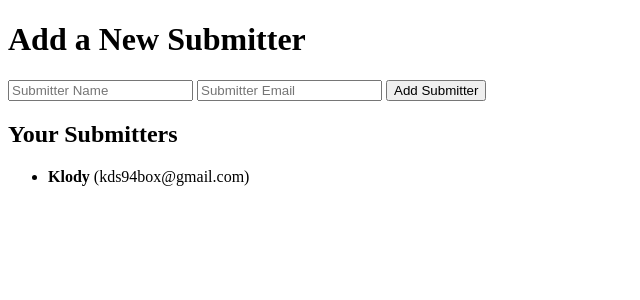
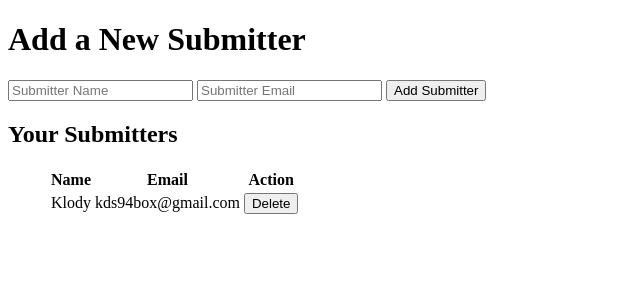
Before and after one commit to Klodmy/compliance, a Flask app: page /my_submitters in a window 1280 px wide. Shown: the part 46-346 px from the top of the page, without its empty margins (0-640 px from the left). Run offline with Flask 3, Linux system fonts and the light colour scheme; a user stored in the database is signed in; data comes from the database, SQL or seed files in the repository; both versions use the stored data as it was after the commit.

Commit message:
added couple of flashes, fixed delete_sub route, added this button to html

```diff
--- a/app.py
+++ b/app.py
@@ -197,17 +197,21 @@ def admin():
 
 # removes sub from the db when "delete" button is hit
 @app.route("/delete_sub", methods=['POST'])
-def delete_user():
+def delete_sub():
     # call db
     db = get_db()
     # gets user's token
     token = request.form.get("token")
+    sub = db.execute("SELECT name FROM submitting_users WHERE token = ?", (token,)).fetchone()
+
 
     # if got, deletes this user from the db
     if token:
-        db.execute("DELETE FROM users WHERE token = ?", (token, ))
+        flash(f"Submitter {sub['name']} has been successfully deleted.")
+        db.execute("DELETE FROM submitting_users WHERE token = ?", (token,))
         db.commit()
-        return redirect("/admin")
+
+    return redirect("/my_submitters")
 
 
 
@@ -428,10 +432,11 @@ def my_submitters():
         # adding new user dummy data
         db.execute("INSERT INTO submitting_users (login, password, email, token, invited_by, name) VALUES (?, ?, ?, ?, ?, ?)", (str(randint(1, 1000)), str(randint(1, 1000)), email, new_token, user_id, name))
         db.commit()
+        flash(f"Submitter {name} was successfully added.")
         return redirect("/my_submitters")
 
     # get existing submitters
-    submitters = db.execute("SELECT name, email FROM submitting_users WHERE invited_by = ?", (user_id,)).fetchall()
+    submitters = db.execute("SELECT name, email, token FROM submitting_users WHERE invited_by = ?", (user_id,)).fetchall()
 
     return render_template("my_submitters.html", submitters=submitters)
 
@@ -597,11 +602,10 @@ def change_status():
         # gets docs from this request and checks for the whole submission status
         docs = db.execute("SELECT * FROM docs WHERE request_id = ?", (token['id'],)).fetchall()
         new_request_status = get_submission_status(docs)
-        print(new_request_status)
 
         # updates submission status
         db.execute("UPDATE requests SET status = ? WHERE id = ?", (new_request_status, token['id']))
         db.commit()
 
-
+    flash("Status updated successfully.")
     return redirect(f"/review_submission/{token['token']}")
--- a/templates/my_submitters.html
+++ b/templates/my_submitters.html
@@ -24,12 +24,43 @@
     </form>
 
     <h2>Your Submitters</h2>
+    {% with messages = get_flashed_messages() %}
+    {% if messages %}
+       <div class="flash-messages">
+        {% for message in messages %}
+        <div class="flash">{{ message }}</div>
+        {% endfor %}
+       </div>
+    {% endif %}
+    {% endwith %}
     <ul>
-        {% for submitter in submitters %}
-            <li><strong>{{ submitter.name }}</strong> ({{ submitter.email }})</li>
-        {% else %}
-            <li>No submitters yet.</li>
-        {% endfor %}
+        <table>
+            <thead>
+                <tr>
+                    <th>Name</th>
+                    <th>Email</th>
+                    <th>Action</th>
+                </tr>
+            </thead>
+            <tbody>
+                {% for submitter in submitters %}
+                <tr>
+                    <td>{{ submitter.name }}</td>
+                    <td>{{ submitter.email }}</td>
+                    <td>
+                        <form method="post" action="/delete_sub" style="margin: 0;">
+                            <input type="hidden" name="token" value="{{ submitter.token }}">
+                            <button type="submit" onclick="return confirm('Are you sure you want to delete this submitter?');">Delete</button>
+                        </form>
+                    </td>
+                </tr>
+                {% else %}
+                <tr>
+                    <td colspan="3">No submitters yet.</td>
+                </tr>
+                {% endfor %}
+            </tbody>
+        </table>
     </ul>
 
 </body>
```
Also changed, not shown: templates/review_submission.html (+15 -1 lines), database.db.
